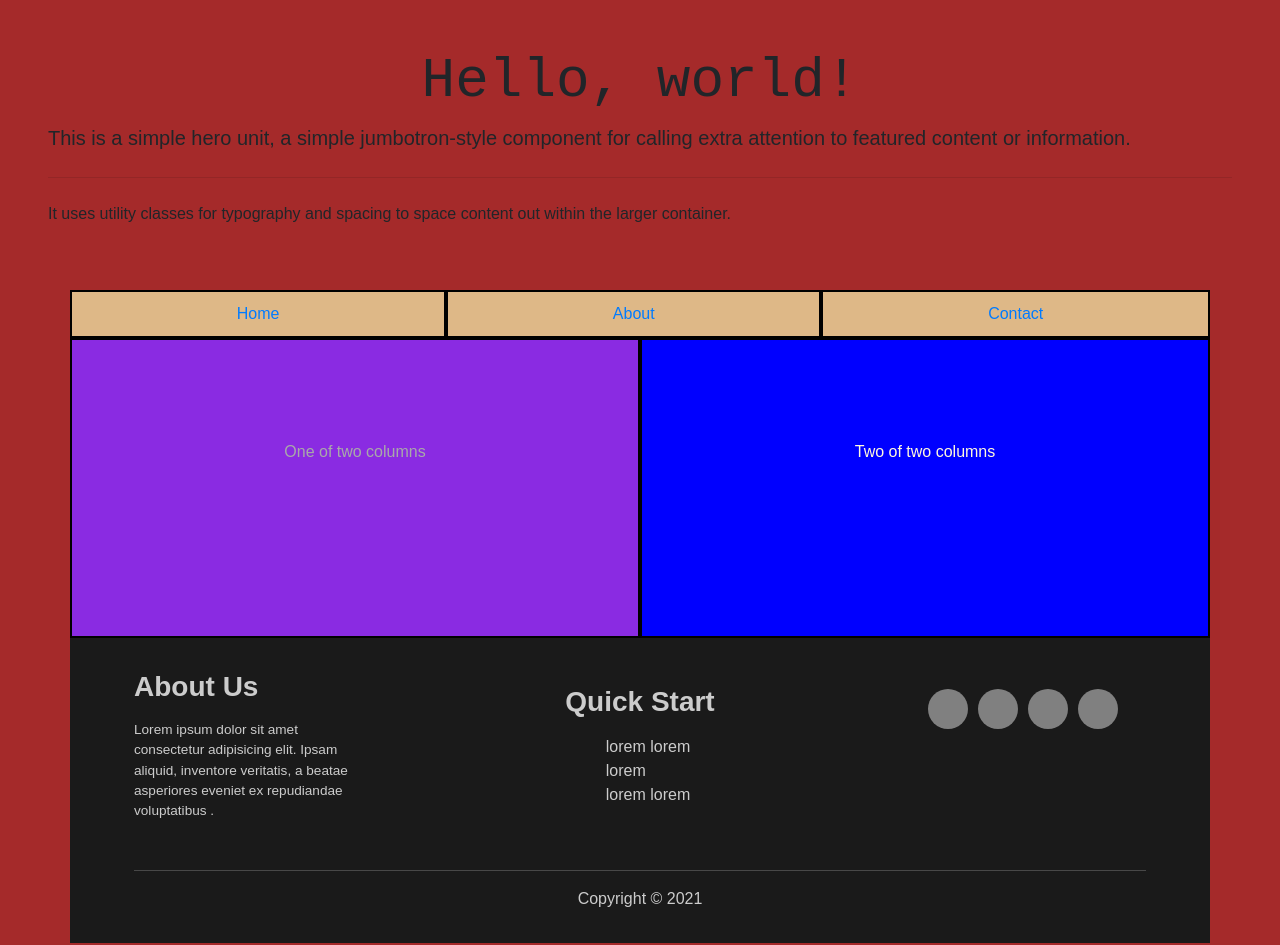
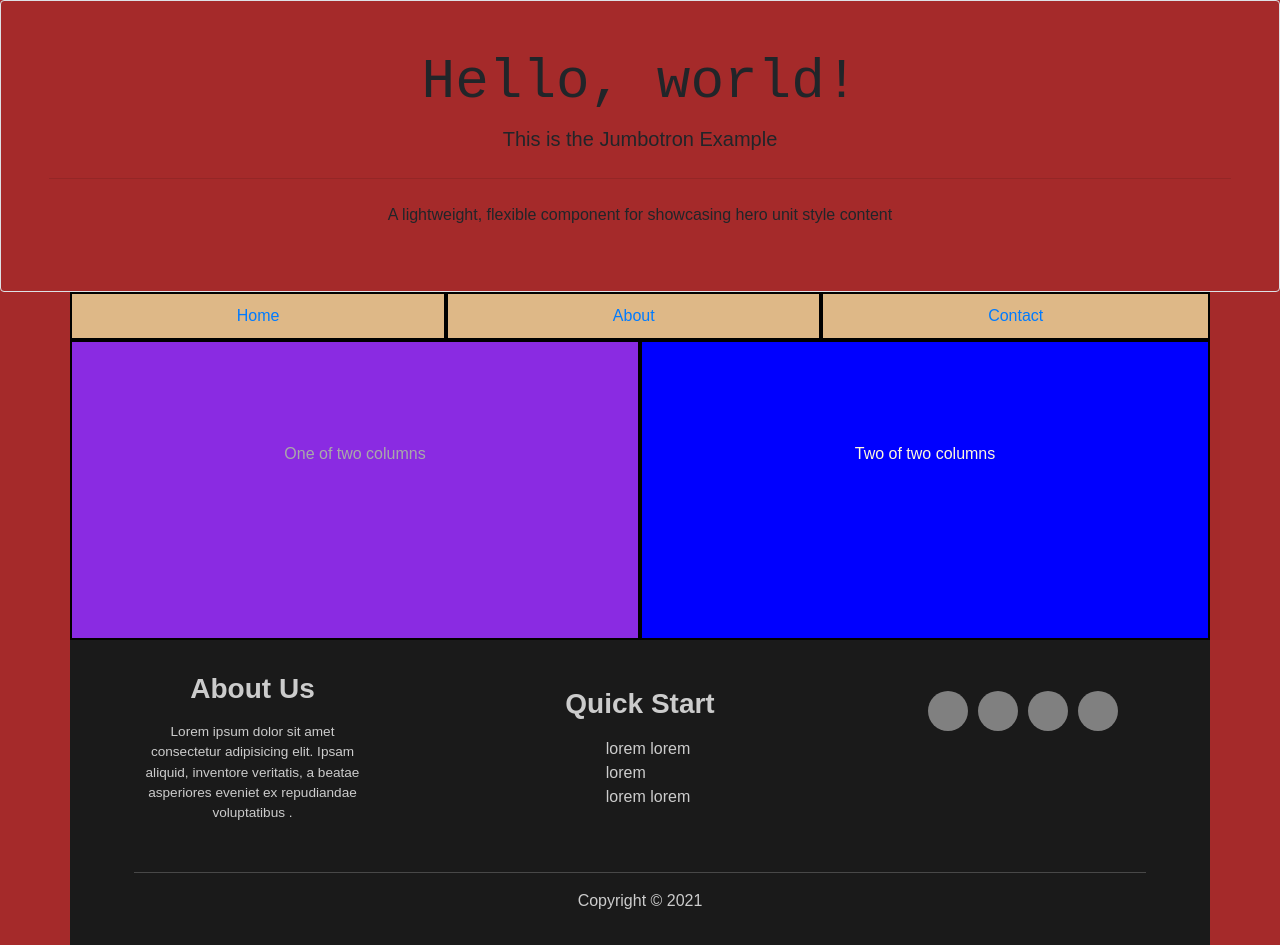
Before and after one commit to Zbot888/collab-practice-, a plain HTML site: page index.html in a window 1280 px wide. Drawn offline with nearby package versions, Linux system fonts and the light colour scheme.

Commit message:
text-align center on all text

```diff
--- a/css/styles.css
+++ b/css/styles.css
@@ -35,10 +35,17 @@ nav a:active{
 }
 
 h1{
-text-align: center;
-font-family: monospace;
+  text-align: center;
+  font-family: monospace;
 }
 
+p {
+  text-align: center;
+}
+
+h3 {
+  text-align: center;
+}
 .col-6{
     border: 2px solid black;
     height: 300px;
--- a/index.html
+++ b/index.html
@@ -13,11 +13,11 @@
   <body>
 
 
-    <div class="jumbotron-fluid p-4 p-md-5 text-black rounded">
+    <div class="jumbotron-fluid p-4 p-md-5 text-black rounded border">
       <h1 class="display-4">Hello, world!</h1>
-      <p class="lead">This is a simple hero unit, a simple jumbotron-style component for calling extra attention to featured content or information.</p>
+      <p class="lead">This is the Jumbotron Example</p>
       <hr class="my-4">
-      <p>It uses utility classes for typography and spacing to space content out within the larger container.</p>
+      <p> A lightweight, flexible component for showcasing hero unit style content</p>
     </div>
 
   <div class="container p-0">
```
